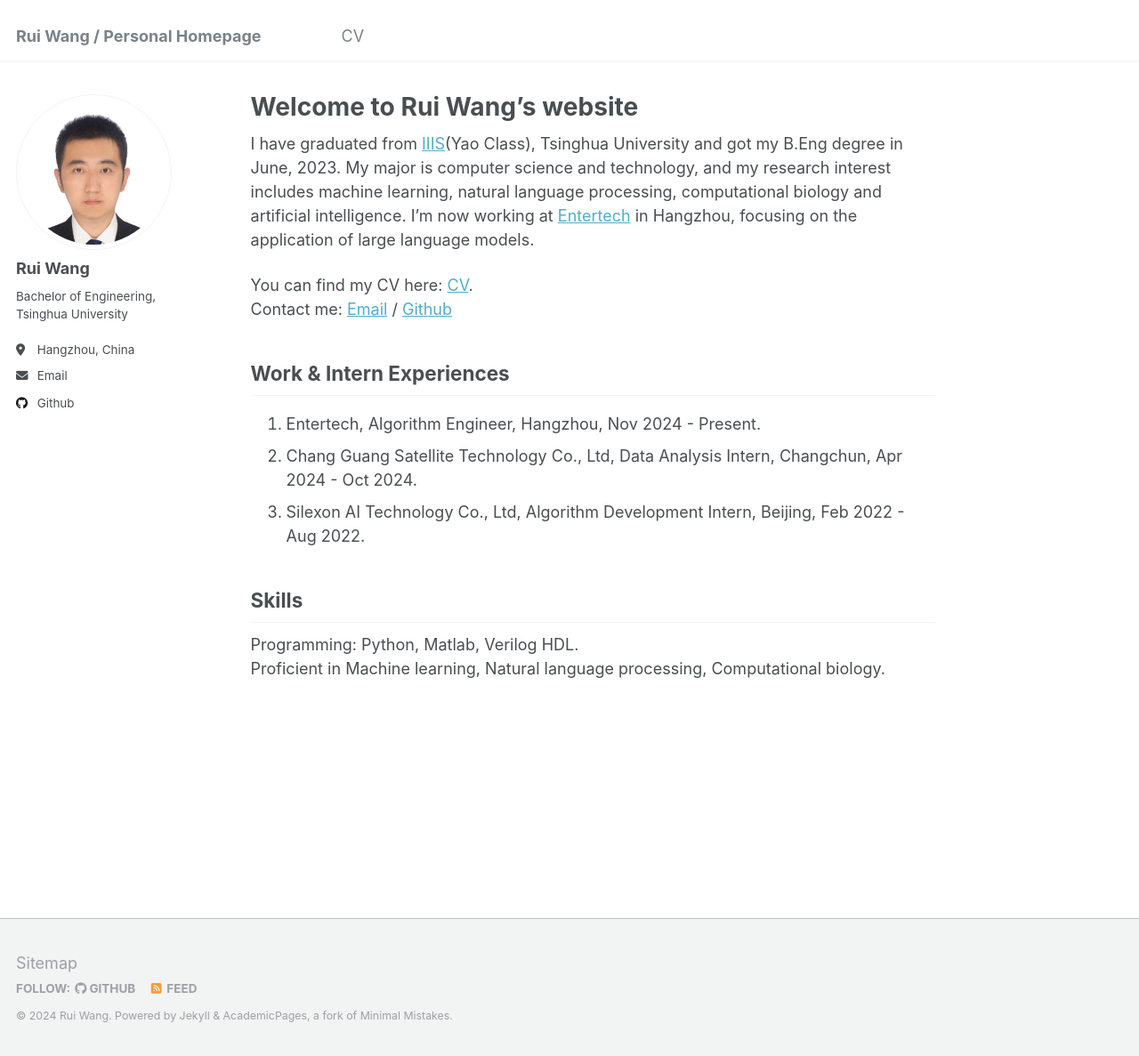
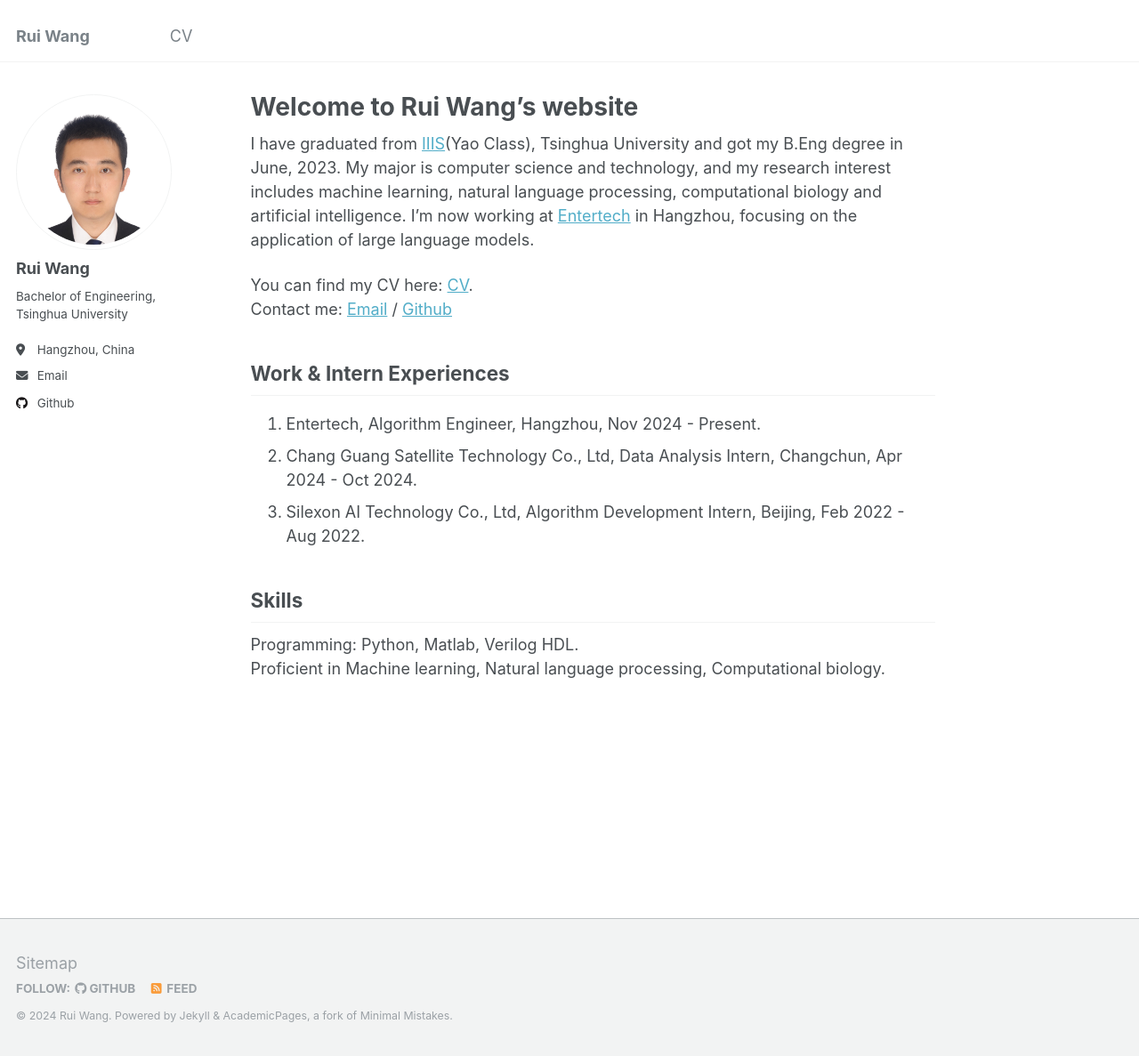
Before and after one commit to ruiiwang/ruiiwang.github.io, a Jekyll site: the page built from _pages/about.md, in a window 1280 px wide and 1187 px high. Shown: the whole window at 89% size. Built offline with Jekyll 4.4.1, drawn with Linux system fonts in a browser that asks for light colours.

Commit message:
Update _config.yml

```diff
--- a/_config.yml
+++ b/_config.yml
@@ -8,7 +8,7 @@
 
 # Basic Site Settings
 locale                   : "en-US"
-title                    : "Rui Wang / Personal Homepage"
+title                    : "Rui Wang"
 title_separator          : "-"
 name                     : &name "Rui Wang"
 description              : &description "Bachelor of Engineering, Tsinghua University"
```
